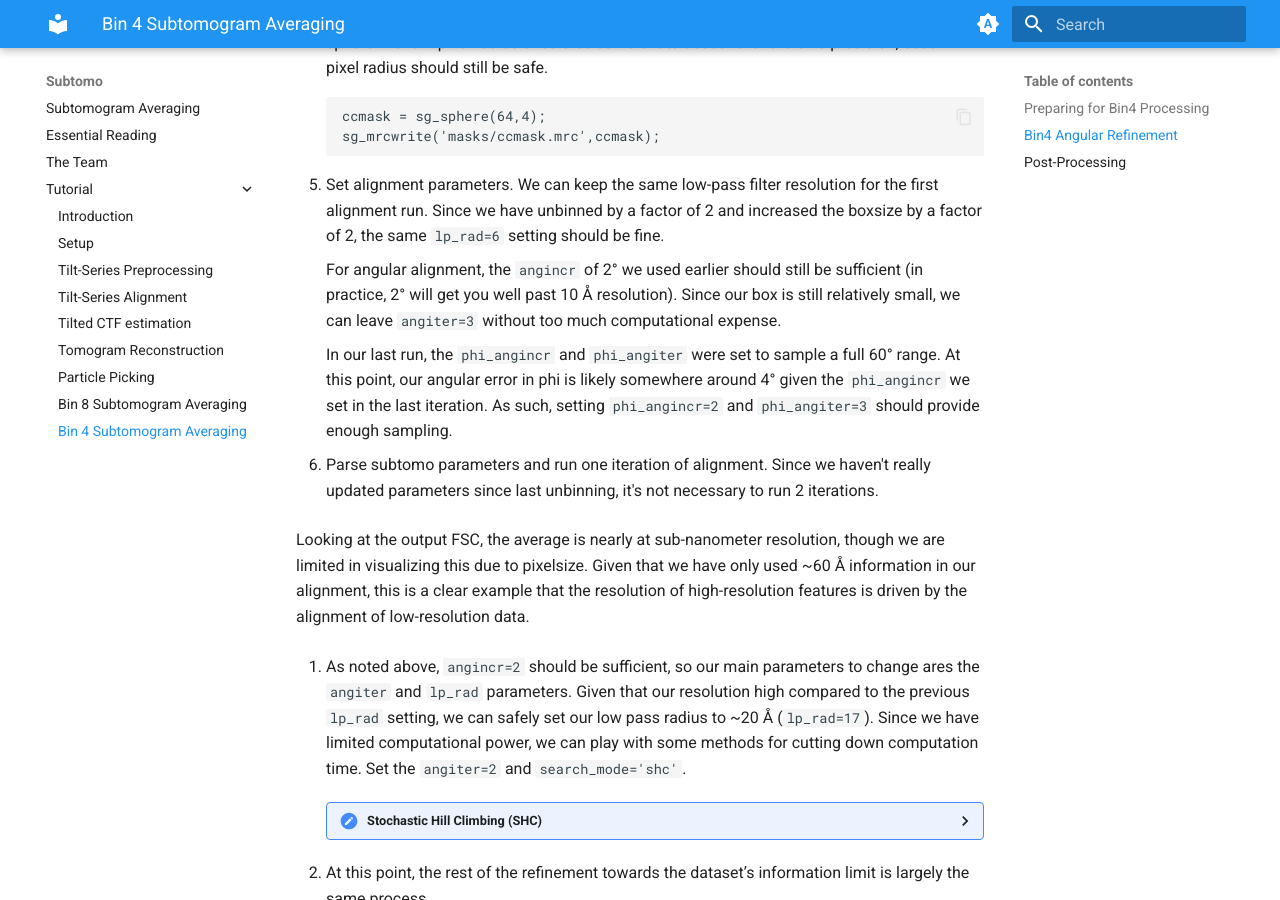
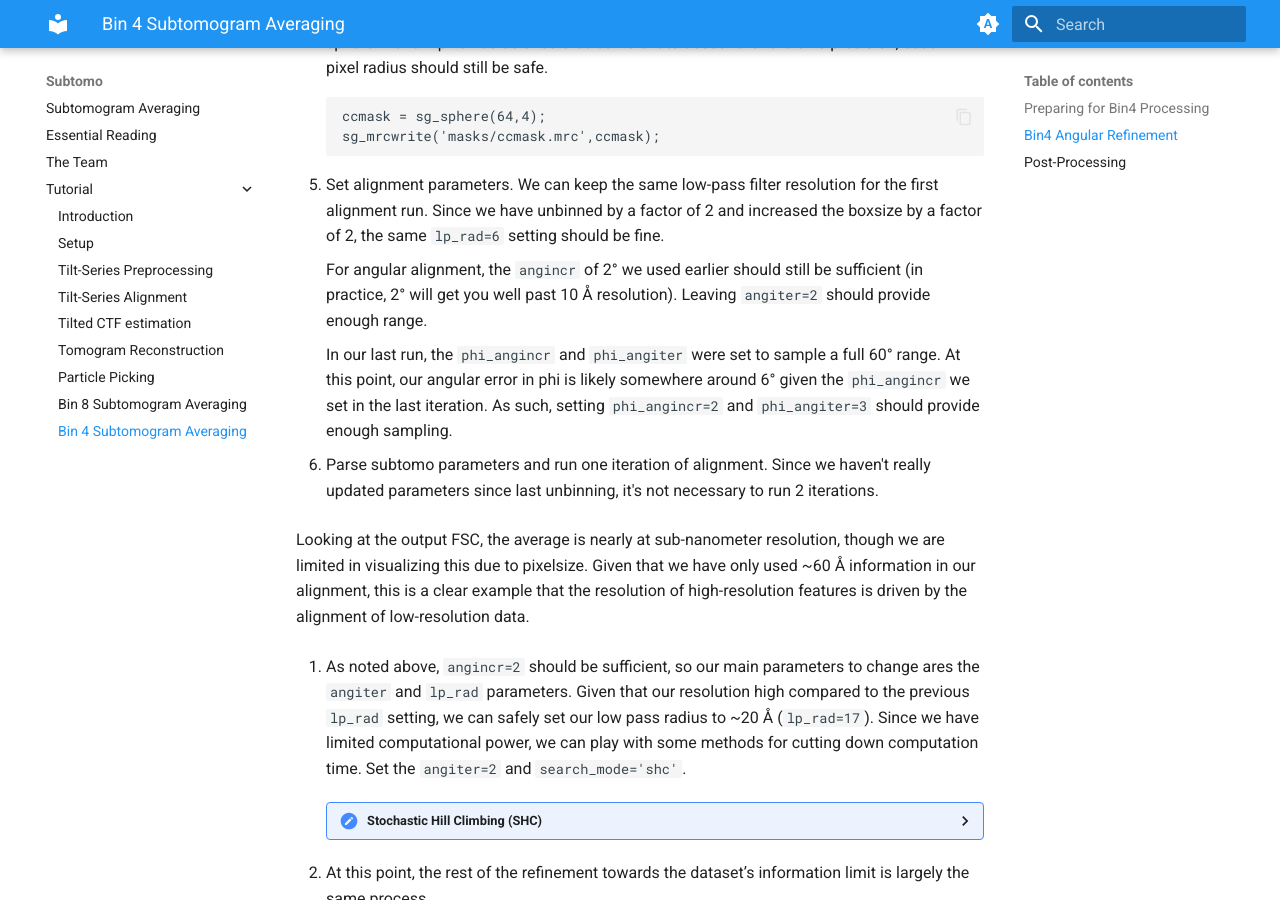
Before and after one commit to wan-lab-vanderbilt/subtomo-tutorials, an MkDocs documentation site: the page built from docs/hiv/bin4.md, in a window 1280 px wide and 900 px high, scrolled down 1573 px. Built offline with MkDocs 1.6.1 and Material for MkDocs 9.7.7, drawn with Linux system fonts in a browser that asks for light colours.

Commit message:
Update bin4.md

```diff
--- a/docs/hiv/bin4.md
+++ b/docs/hiv/bin4.md
@@ -65,10 +65,10 @@ We can keep the same low-pass filter resolution for the first alignment run.
 Since we have unbinned by a factor of 2 and increased the boxsize by a factor of 2, the same `lp_rad=6` setting should be fine.
 
     For angular alignment, the `angincr` of 2° we used earlier should still be sufficient (in practice, 2° will get you well past 10 Å resolution).
-    Since our box is still relatively small, we can leave `angiter=3` without too much computational expense.
+    Leaving `angiter=2` should provide enough range.
 
     In our last run, the `phi_angincr` and `phi_angiter` were set to sample a full 60° range.
-    At this point, our angular error in phi is likely somewhere around 4° given the `phi_angincr` we set in the last iteration.
+    At this point, our angular error in phi is likely somewhere around 6° given the `phi_angincr` we set in the last iteration.
     As such, setting `phi_angincr=2` and `phi_angiter=3` should provide enough sampling.
 
 1. Parse subtomo parameters and run one iteration of alignment.
```
